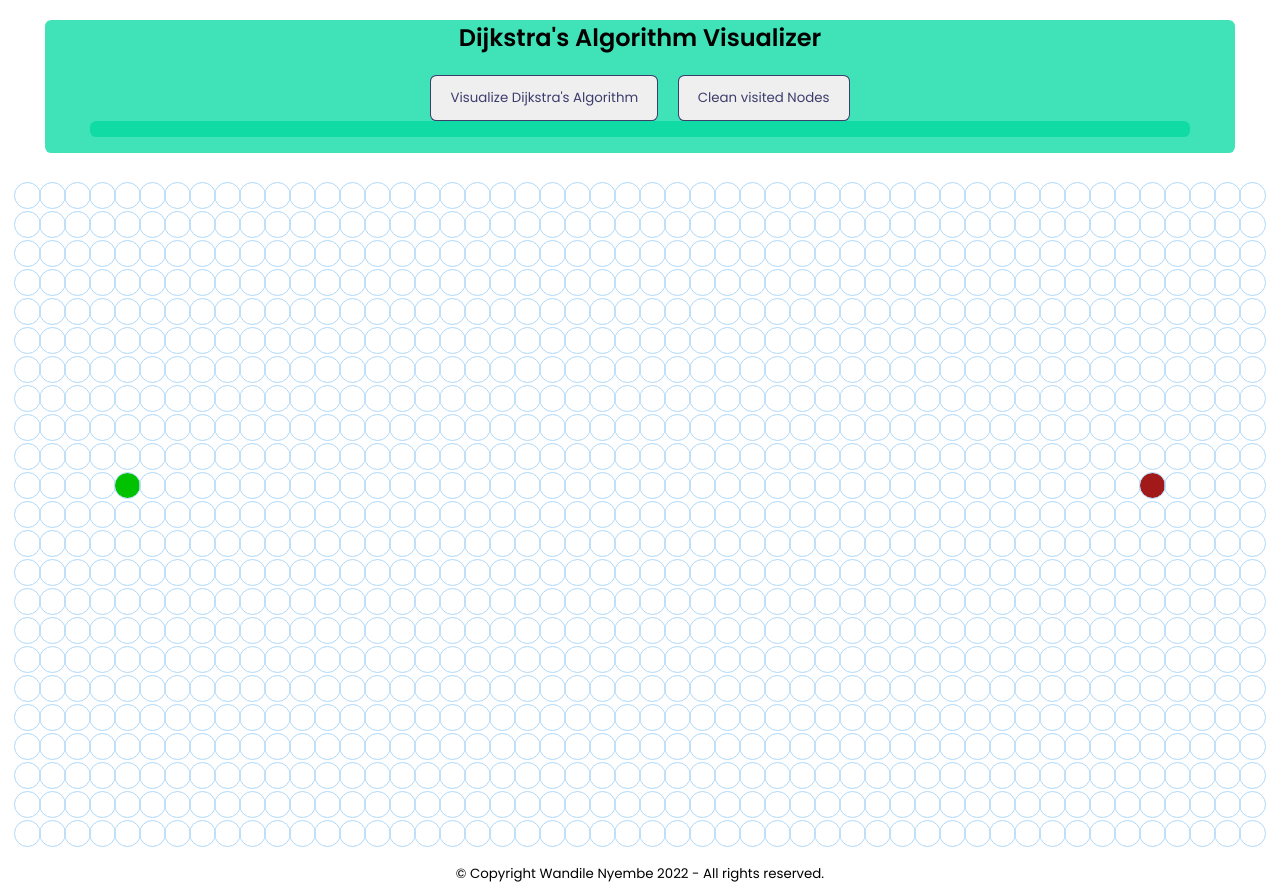
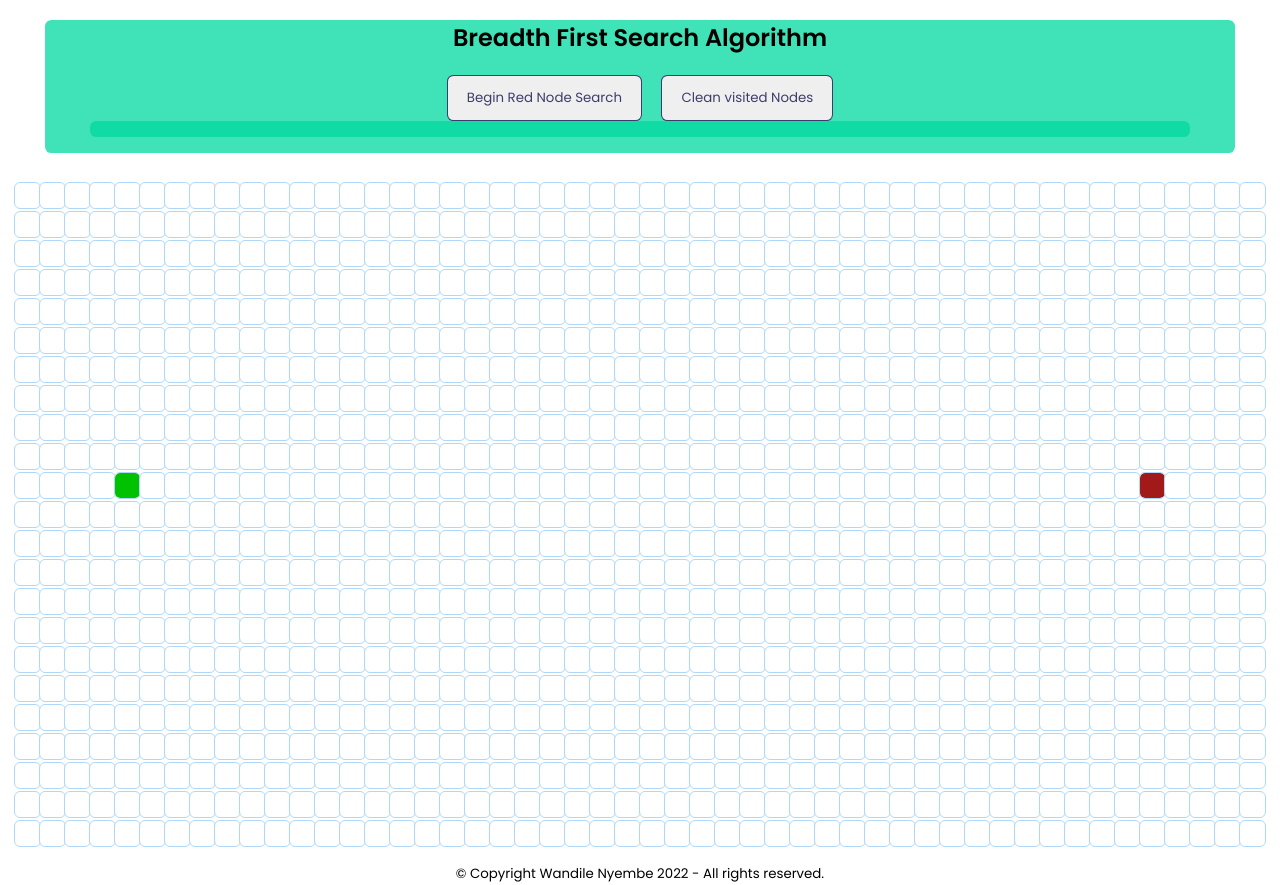
Before and after one commit to Waynium/Breadth-First-Search-Algorithm, a React (Create React App) app: page / in a window 1280 px wide. Built offline with nearby package versions, Linux system fonts and the light colour scheme.

Commit message:
Updated the CSS search colours

```diff
--- a/src/Algorithms/Dijkstra.js
+++ b/src/Algorithms/Dijkstra.js
@@ -3,7 +3,12 @@
  * in which they were visited. Also makes nodes point back to their
  * previous node. Therefore, this method is for all the nodes visited,
  * while we are searching for the finish node.
+ *
  */
+
+const wallNodes = [];
+let x = 0;
+
 export function Dijkstra(grid, startNode, finishNode) {
     /**
      * if we encounter a wall, we skip it
@@ -14,6 +19,7 @@ export function Dijkstra(grid, startNode, finishNode) {
      */
 
     const visitedNodesInOrder = [];
+
     if (!startNode || !finishNode || startNode === finishNode) {
         return false;
     }
@@ -30,8 +36,11 @@ export function Dijkstra(grid, startNode, finishNode) {
         // and assigns that value to the closest Destination variable
         const closestNode = unvisitedNodes.shift();
 
-        if (closestNode.isWall)  continue;
-        if (closestNode.distance === Infinity) return visitedNodesInOrder;
+        if (closestNode.isWall)
+            continue;
+
+        if (closestNode.distance === Infinity)
+            return visitedNodesInOrder;
 
         closestNode.isVisited = true;
         // now because the closest node is visted, we add it to the array of visted nodes in order
@@ -57,8 +66,11 @@ export function getNodesInShortestPathOrder(finishNode) {
     let currentNode = finishNode;
     while (currentNode !== null) {
         nodesInShortestPathOrder.unshift(currentNode); // opposite direction
+        //if (currentNode.previousNode.isWall)
+        //    continue;
         currentNode = currentNode.previousNode;
     }
+    console.log("Number of nodes in shortest path is",nodesInShortestPathOrder.length);
     return nodesInShortestPathOrder;
 }
 
--- a/src/PathFindingVisualizer/Node/Node.css
+++ b/src/PathFindingVisualizer/Node/Node.css
@@ -1,17 +1,26 @@
+
 .node {
     width: 25px;
     height: 25px;
     outline: 1px solid rgb(175, 216, 248);
     display: inline-block;
-    border-radius: 50%;
+    border-radius: 20%;
+    animation-name: visitedAnimationTwo;
+    animation-duration: 1.5s;
+    animation-timing-function: ease-out;
+    animation-delay: 0;
+    animation-direction: alternate;
+    animation-iteration-count: 1;
+    animation-fill-mode: forwards;
+    animation-play-state: running;
 }
 
 .node-finish {
-  background-color: rgb(161, 25, 25);
+  background-color: rgb(161, 25, 25) !important;
 }
 
 .node-start {
-  background-color: rgb(1, 194, 1);
+  background-color: rgb(1, 194, 1) !important;
 }
 
 .node-visited {
@@ -24,29 +33,33 @@
   animation-fill-mode: forwards;
   animation-play-state: running;
 }
-/*
-@keyframes visitedAnimation {
+
+@keyframes visitedAnimationTwo {
   0% {
     transform: scale(0.3);
-    background-color: rgba(0, 0, 66, 0.75);
+    background-color: rgba(66, 30, 0, 0.75);
     border-radius: 100%;
   }
 
   50% {
-    background-color: rgba(17, 104, 217, 0.75);
+    background-color: rgba(217, 107, 17, 0.75);
   }
 
   75% {
     transform: scale(1.2);
-    background-color: rgba(0, 217, 159, 0.75);
+    background-color: rgba(217, 123, 0, 0.75);
+  }
+
+  90% {
+    transform: scale(1);
+    background-color: rgba(218, 203, 0, 0.75);
   }
 
   100% {
-    transform: scale(1);
-    background-color: rgba(0, 190, 218, 0.75);
+    background-color: #fff;
   }
 }
-*/
+
 
 @keyframes visitedAnimation {
   0% {
@@ -71,7 +84,7 @@
 }
 
 .node-wall {
-  background-color: rgb(12, 53, 71);
+  background-color: rgb(12, 53, 71) !important;
 }
 
 .node-shortest-path {
--- a/src/PathFindingVisualizer/PathFindingVisualizer.jsx
+++ b/src/PathFindingVisualizer/PathFindingVisualizer.jsx
@@ -78,6 +78,8 @@ export default class PathFindingVisualizer extends Component {
                 // So that they can be specifically reffered to the CSS element, that animates them
                 const node = nodesInShortestPathOrder[i];
                 //if (node.row !== START_NODE_ROW && node.col !== START_NODE_COL) {
+                if (node.isWall)
+
                     document.getElementById(`node-${node.row}-${node.col}`).className = 'node node-shortest-path';
                 //}
 
@@ -129,9 +131,9 @@ export default class PathFindingVisualizer extends Component {
             // This div returns the grid for the nodes
             <>
                 <div className="header__container">
-                    <h2 className="header">Dijkstra's Algorithm Visualizer</h2>
+                    <h2 className="header">Breadth First Search Algorithm</h2>
                     <button className="btn" id="primary" onClick={() => this.visualizeDijkstra()}>
-                        Visualize Dijkstra's Algorithm
+                        Begin Red Node Search
                     </button>
                     <button className="btn" onClick={() => this.cleanVisitedNodes()}>
                         Clean visited Nodes
```
